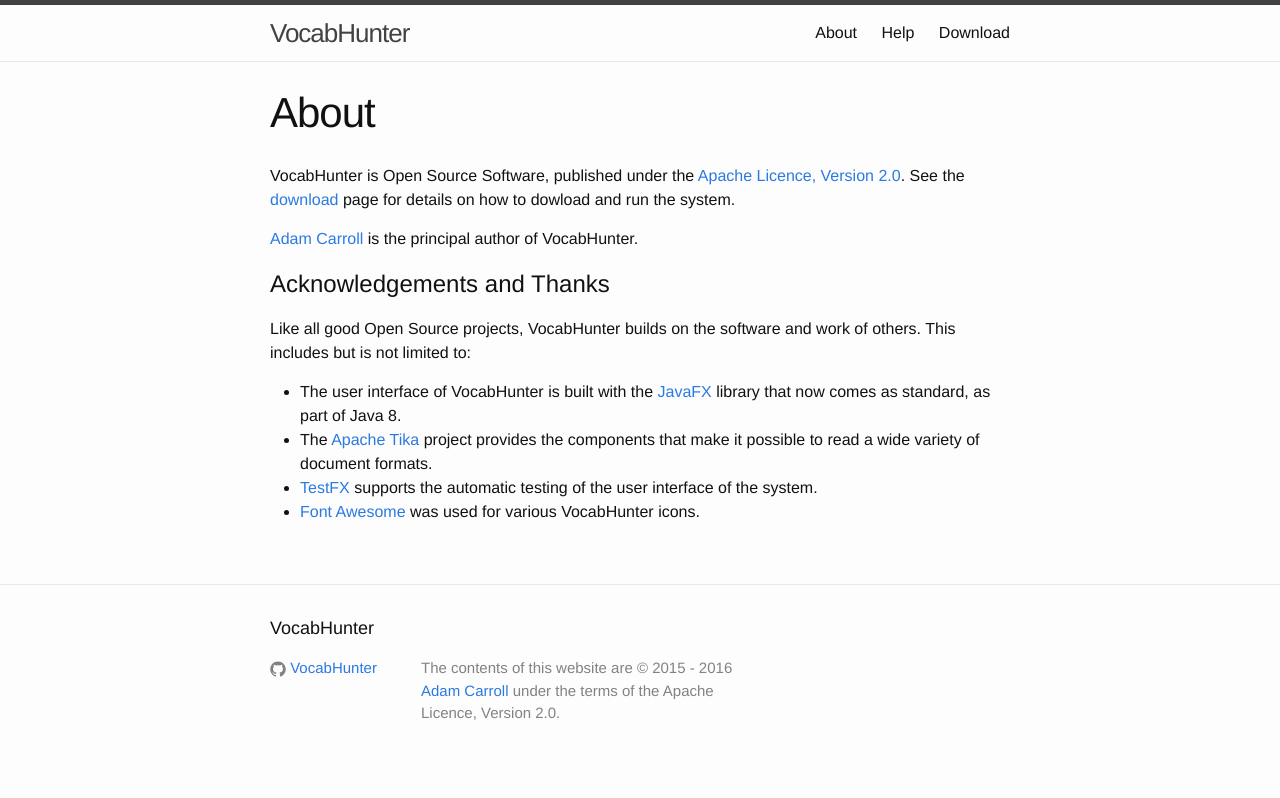
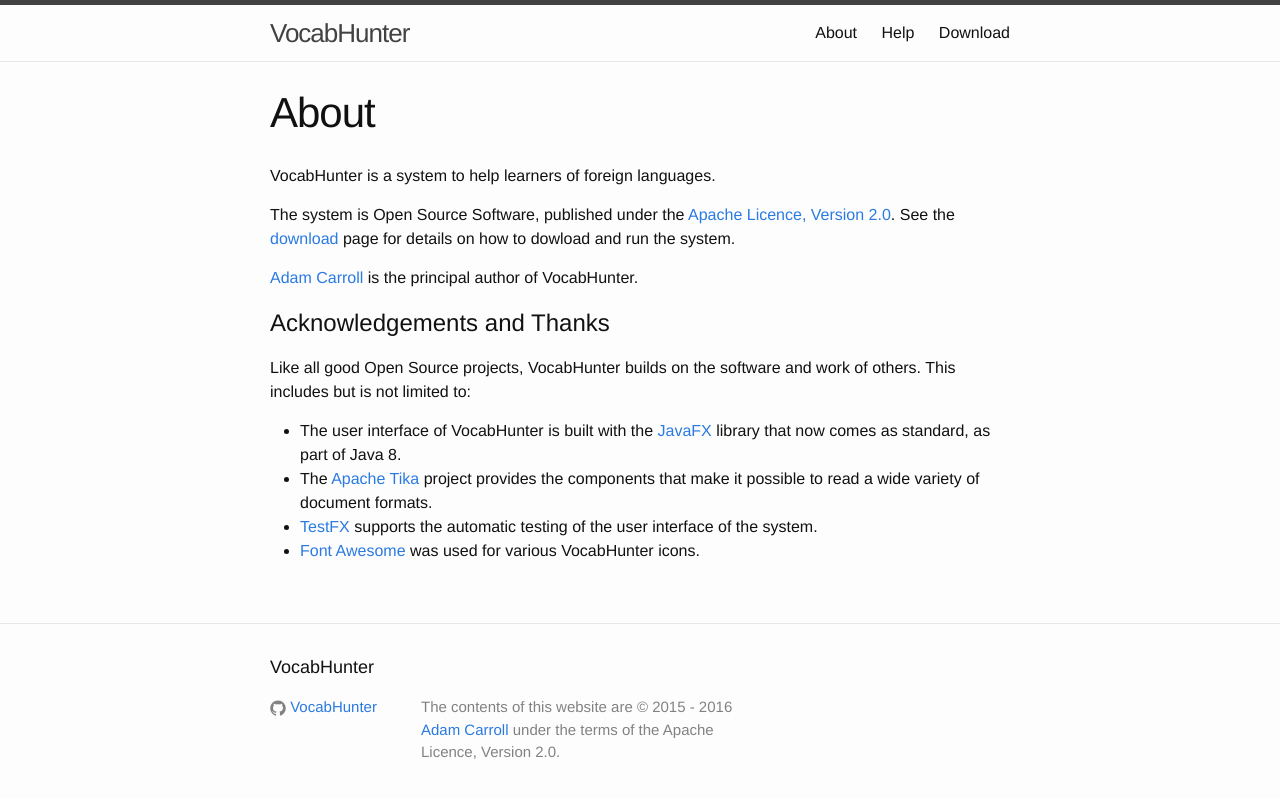
Before and after one commit to VocabHunter/vocabhunter.github.io, a Jekyll site: the page built from about.md, in a window 1280 px wide. Shown: the top 798 px of the page. Built offline with Jekyll 4.4.1, drawn with Linux system fonts in a browser that asks for light colours.

Commit message:
Added simple sentences to start each page.

```diff
--- a/about.md
+++ b/about.md
@@ -4,7 +4,10 @@
 permalink: /about/
 weight : 1
 ---
-VocabHunter is Open Source Software, published under the [Apache Licence, Version 2.0](http://www.apache.org/licenses/LICENSE-2.0).  See the [download](/download) page for details on how to dowload and run the system.
+
+VocabHunter is a system to help learners of foreign languages.
+
+The system is Open Source Software, published under the [Apache Licence, Version 2.0](http://www.apache.org/licenses/LICENSE-2.0).  See the [download](/download) page for details on how to dowload and run the system.
 
 [Adam Carroll](https://github.com/AdamCarroll/) is the principal author of VocabHunter.
 
```
Also changed, not shown: download.md (+3 -0 lines), help.md (+0 -1 lines), issues.md (+3 -0 lines).
